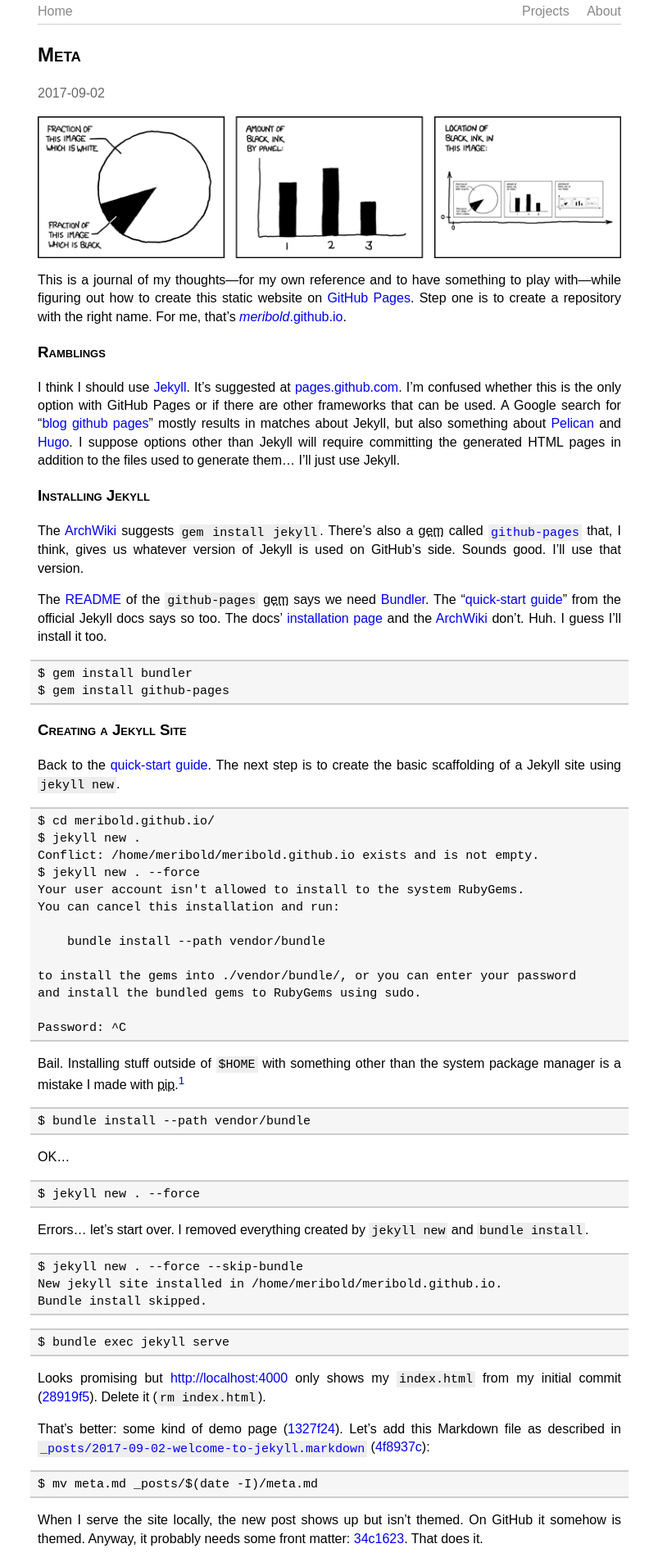
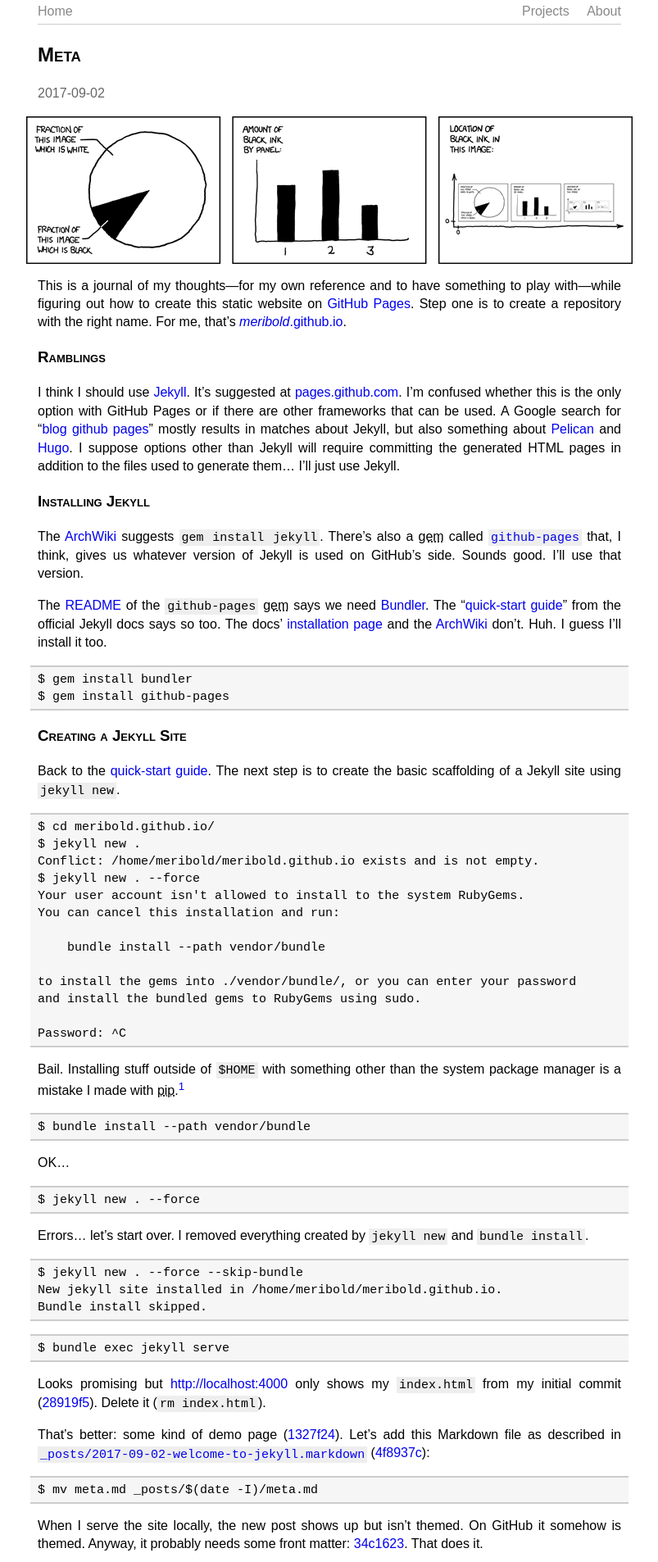
Before and after one commit to meribold/meribold.org, a Jekyll site: the page built from _posts/2017-09-02-meta.md, in a window 1280 px wide. Shown: the top 1906 px of the page at 82% size, without its empty margins (238-1041 px from the left). Built offline with Jekyll 4.4.1, drawn with Linux system fonts in a browser that asks for light colours.

Commit message:
Allow images to use the whole viewport width

```diff
--- a/assets/main.css
+++ b/assets/main.css
@@ -92,11 +92,21 @@ code {
   background-color: #eee;
 }
 
-/* Images */
+/* Images may generally use the whole viewport width and aren't restricted to the line
+ * length.  Exceptions in Markdown files can be made using span IALs [2].  There are no
+ * margins for images.
+ *
+ * [1]: https://cloudfour.com/thinks/breaking-out-with-viewport-units-and-calc/
+ *      "Breaking Out With Viewport Units and Calc"
+ * [2]: https://kramdown.gettalong.org/syntax.html#span-ials
+ */
 img {
   display: block;
-  margin: 0 auto;
-  max-width: 100%;
+  max-width: 100vw;
+  position: relative; /* This makes `left: 50vw` work. */
+  left: 50vw;
+  transform: translateX(-50%);
+  margin-left: calc(-50vw + 50%);
   vertical-align: middle;
 }
 
```
Also changed, not shown: about.md (+1 -1 lines).
